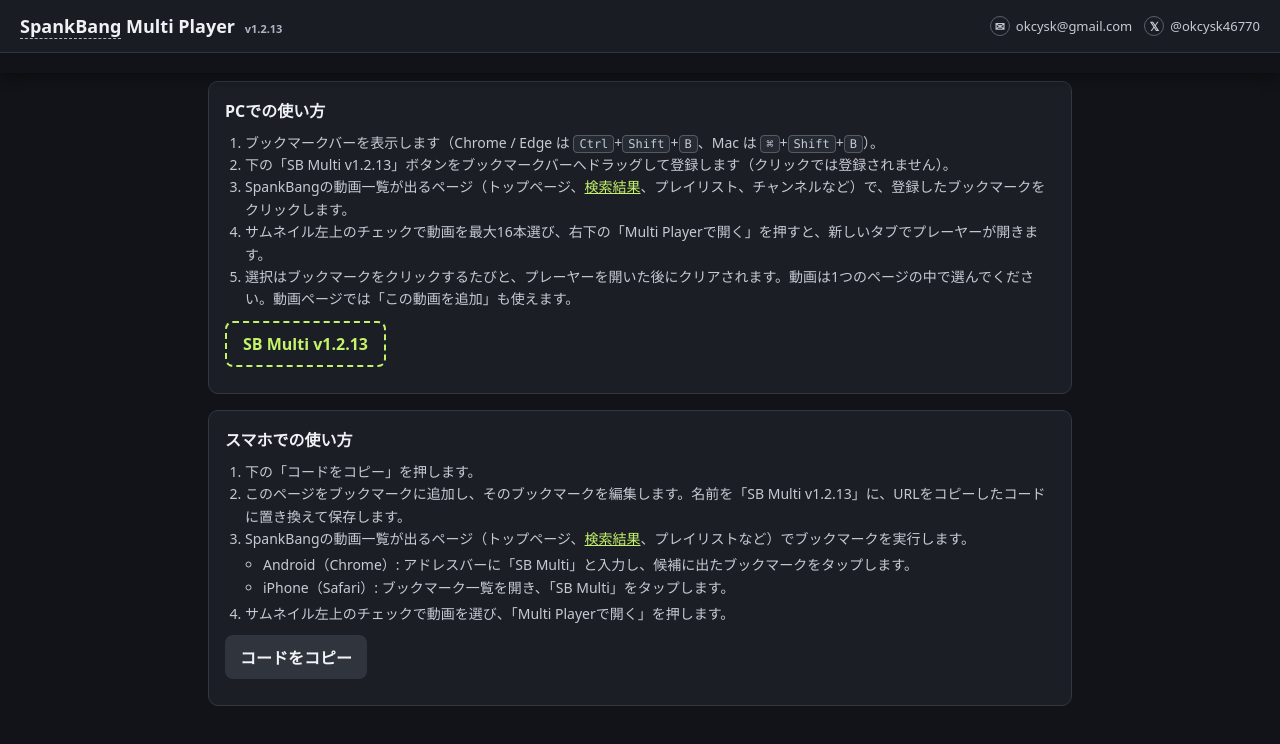
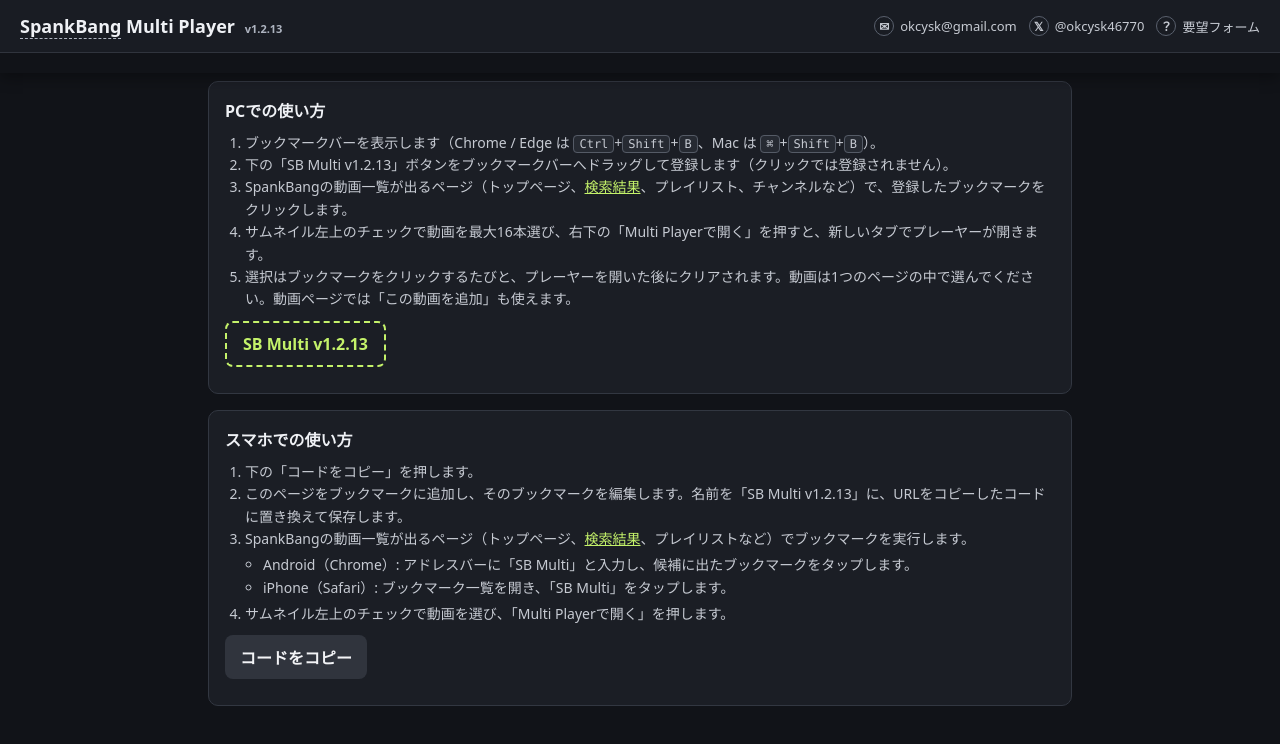
Before and after one commit to okcysk/spankbangMultiPlayer, a plain HTML site: page index.html in a window 1280 px wide. Drawn offline with Linux system fonts and the light colour scheme.

Commit message:
Add anonymous feedback form link with page URL prefill

```diff
--- a/index.html
+++ b/index.html
@@ -43,7 +43,7 @@
   <div class="sticky-controls">
     <header>
       <h1><a class="brand-link" href="https://spankbang.com/" target="_blank" rel="noopener noreferrer">SpankBang</a> Multi Player <small>v1.2.13</small></h1>
-      <nav class="contacts" aria-label="連絡先"><a href="mailto:okcysk@gmail.com"><span class="contact-icon" aria-hidden="true">✉</span>okcysk@gmail.com</a><a href="https://x.com/okcysk46770" target="_blank" rel="noopener noreferrer"><span class="contact-icon" aria-hidden="true">𝕏</span>@okcysk46770</a></nav>
+      <nav class="contacts" aria-label="連絡先"><a href="mailto:okcysk@gmail.com"><span class="contact-icon" aria-hidden="true">✉</span>okcysk@gmail.com</a><a href="https://x.com/okcysk46770" target="_blank" rel="noopener noreferrer"><span class="contact-icon" aria-hidden="true">𝕏</span>@okcysk46770</a><a id="feedbackLink" href="https://docs.google.com/forms/d/e/1FAIpQLSc7MyyJaD1YJLHzS2oYbVgQaono_sFIBUAHIID68HomW41pHQ/viewform" target="_blank" rel="noopener noreferrer"><span class="contact-icon" aria-hidden="true">？</span>要望フォーム</a></nav>
     </header>
     <p class="status" id="status" aria-live="polite"></p>
   </div>
@@ -423,5 +423,6 @@
     <script src="https://adm.shinobi.jp/s/e267dcabd78778f56b979986c5272b1c"></script>
   </div>
   <script async src="https://adm.shinobi.jp/st/auto.js" data-admax-id="1835cfa7150c6883e3f0b2a3449d9316"></script>
+  <script>document.getElementById('feedbackLink').href='https://docs.google.com/forms/d/e/1FAIpQLSc7MyyJaD1YJLHzS2oYbVgQaono_sFIBUAHIID68HomW41pHQ/viewform?usp=pp_url&entry.1060293604='+encodeURIComponent(location.href);</script>
 </body>
 </html>
```
